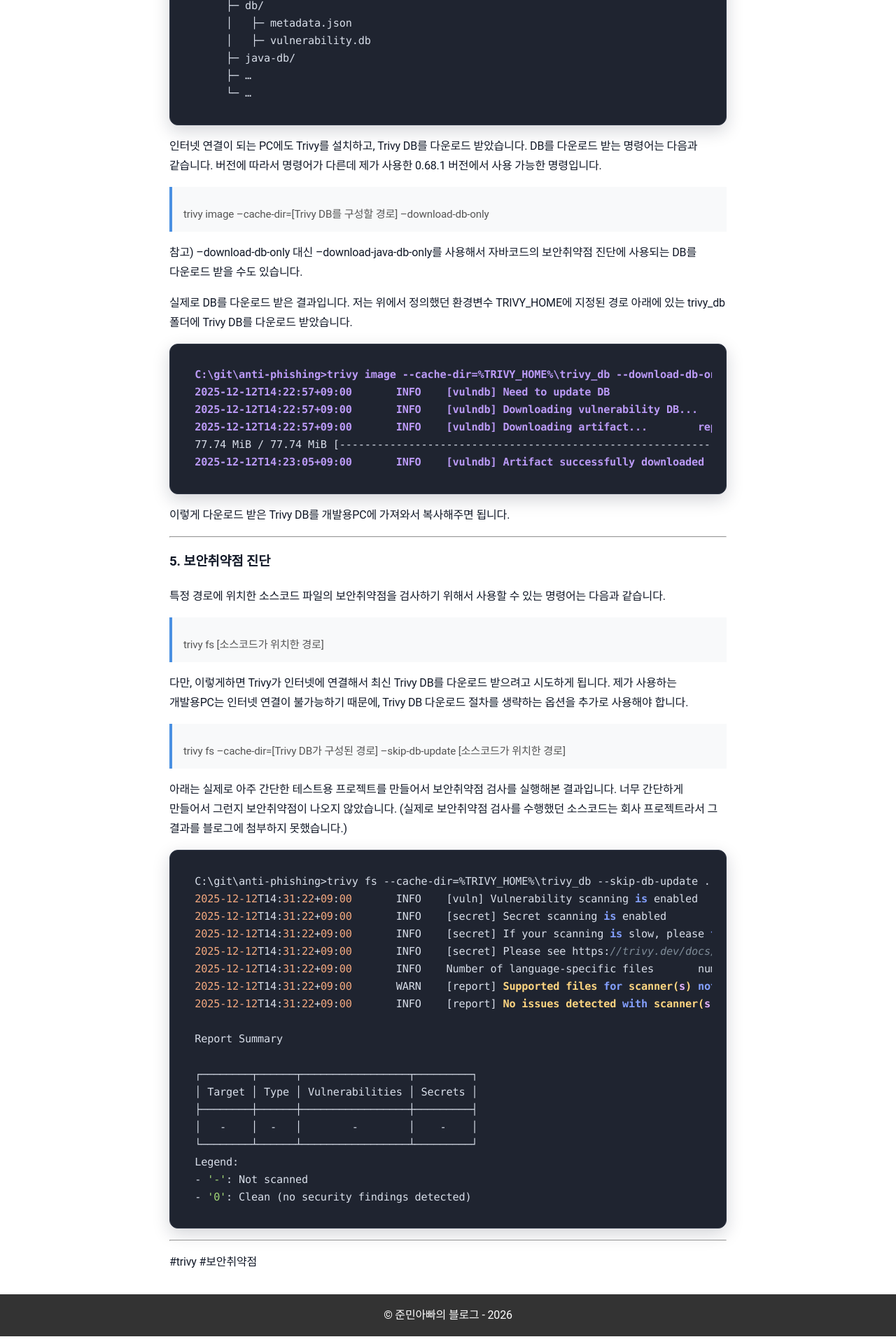
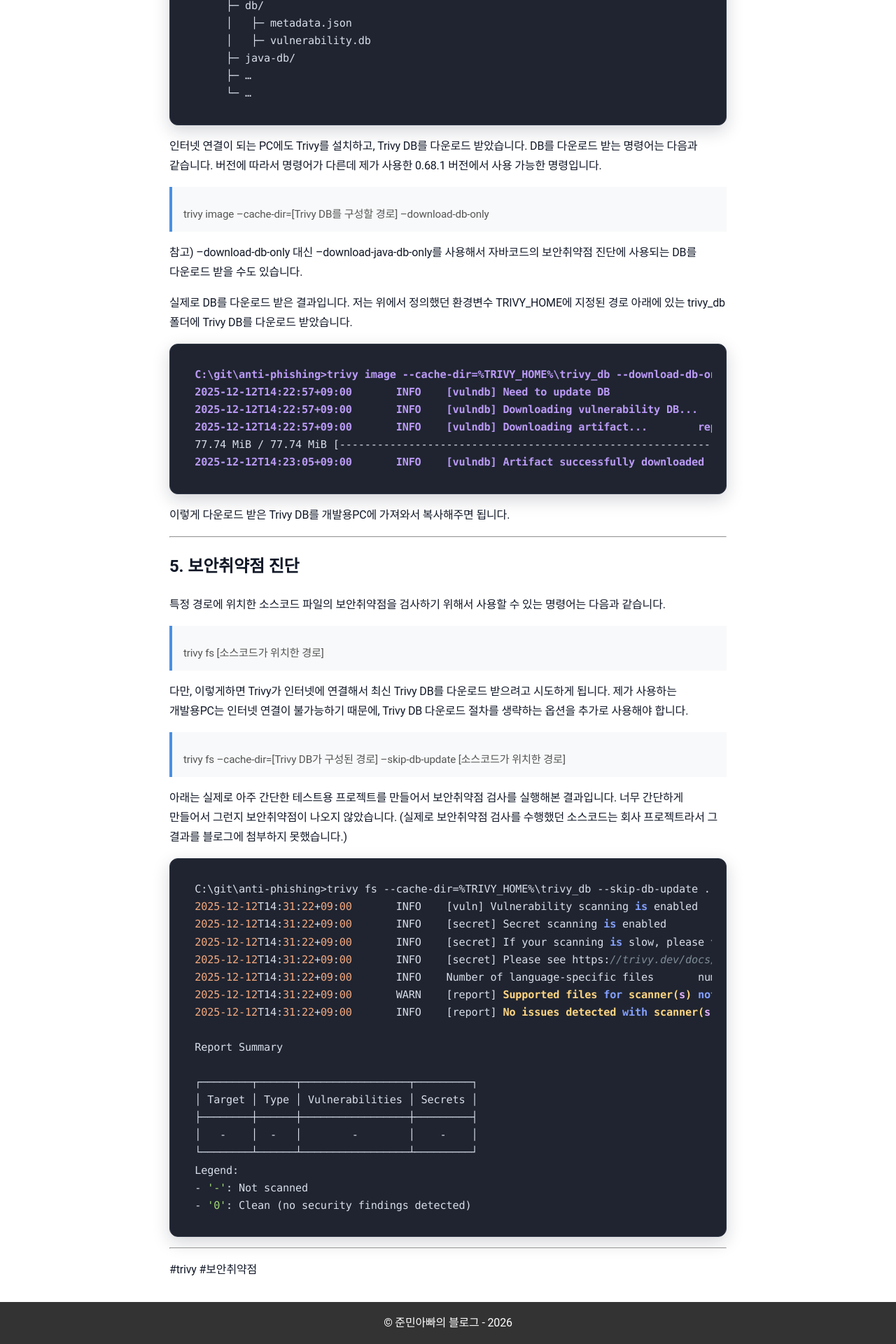
Before and after one commit to sanghoon-lee/sanghoon-lee.github.io, a Jekyll site: the page built from _posts/2025-12-10-trivy.md, in a window 1280 px wide. Shown: the part 2553-4473 px from the top of the page at 70% size. Built offline with Jekyll 4.4.1, drawn with Linux system fonts in a browser that asks for light colours; nearby versions of some CDN libraries; comment, search, counter and statistics services are not loaded.

```diff
--- a/_posts/2025-12-10-trivy.md
+++ b/_posts/2025-12-10-trivy.md
@@ -104,7 +104,7 @@ C:\git\anti-phishing>trivy image --cache-dir=%TRIVY_HOME%\trivy_db --download-db
 
 ---
 
-### 5. 보안취약점 진단
+## 5. 보안취약점 진단
 
 특정 경로에 위치한 소스코드 파일의 보안취약점을 검사하기 위해서 사용할 수 있는 명령어는 다음과 같습니다.
 
```
